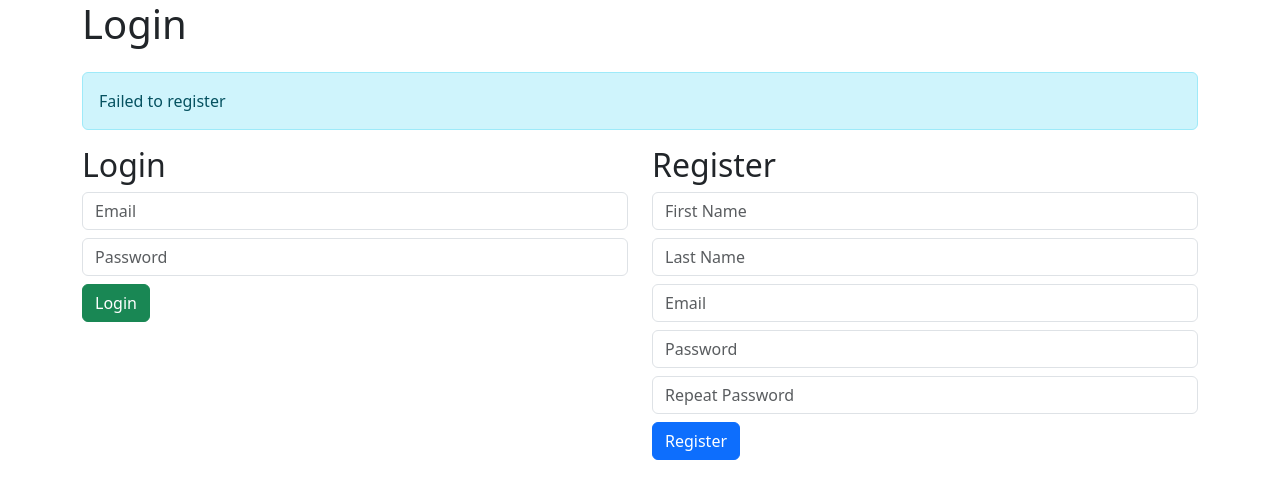
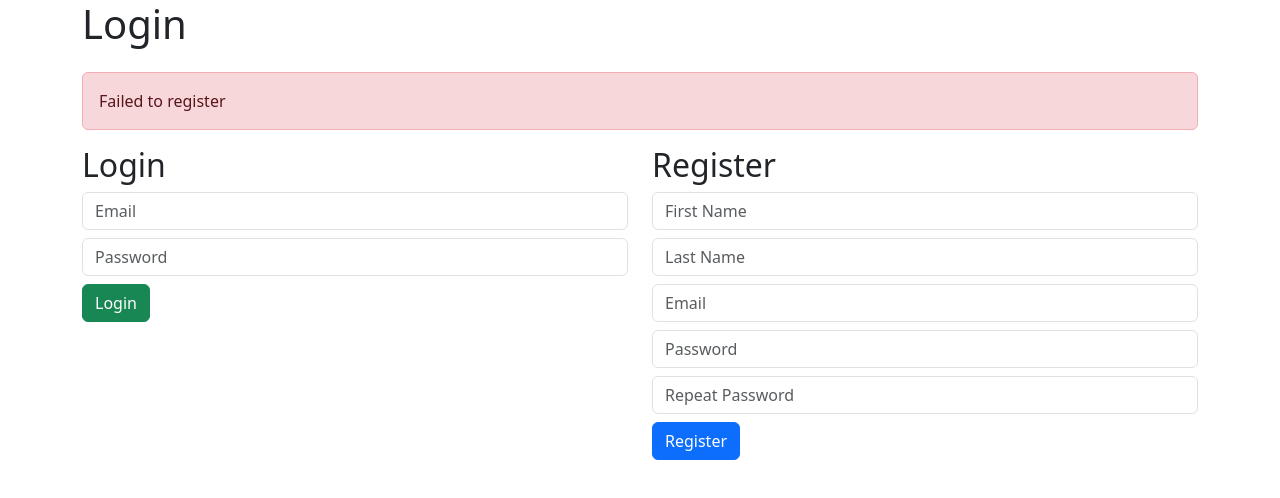
Before and after one commit to andlamb2002/budget-app, a React (Create React App) app in the folder client/: page /login in a window 1280 px wide. Both pictures are taken after a click on the button "Register". Shown: the top 498 px of the page. Built offline with nearby package versions, Linux system fonts and the light colour scheme; no server answers.

Commit message:
Reworked alert component

```diff
--- a/client/src/App.jsx
+++ b/client/src/App.jsx
@@ -1,4 +1,4 @@
-import React from 'react';
+import React, { useState } from 'react';
 import { BrowserRouter, Routes, Route } from 'react-router-dom';
 import { AuthProvider } from './Contexts/authContext';
 import LoginRegister from './Components/LoginRegister';
@@ -9,16 +9,18 @@ import Alert from './Components/Alert';
 import PrivateRoute from './Components/PrivateRoute';
 
 function App() {
+    const [alertMessage, setAlertMessage] = useState({ text: '', type: 'info' });
+
     return (
         <AuthProvider>
             <BrowserRouter>
                 <Header />
-                <Alert />
+                <Alert propMessage={alertMessage} />
                 <div className="container mt-3">
                     <Routes>
-                        <Route path="/" element={<PrivateRoute><Homepage /></PrivateRoute>} />
-                        <Route path="/login" element={<LoginRegister />} />
-                        <Route path="/dashboard" element={<PrivateRoute><Dashboard /></PrivateRoute>} />
+                        <Route path="/" element={<PrivateRoute><Homepage setAlertMessage={setAlertMessage} /></PrivateRoute>} />
+                        <Route path="/login" element={<LoginRegister setAlertMessage={setAlertMessage} />} />
+                        <Route path="/dashboard" element={<PrivateRoute><Dashboard setAlertMessage={setAlertMessage} /></PrivateRoute>} />
                     </Routes>
                 </div>
             </BrowserRouter>
--- a/client/src/Components/Alert.jsx
+++ b/client/src/Components/Alert.jsx
@@ -1,12 +1,16 @@
 import React from 'react';
 import { useAuth } from '../Contexts/authContext';
 
-function Alert() {
-    const { message } = useAuth();
+function Alert({ propMessage }) {
+    const { message: contextMessage } = useAuth();
+
+    const message = propMessage && propMessage.text ? propMessage : contextMessage;
+
+    if (!message || !message.text) return null;
 
     return (
         <div className="container mt-3" style={{ minHeight: '50px' }}>
-            {message && <div className="alert alert-info">{message}</div>}
+            <div className={`alert alert-${message.type}`}>{message.text}</div>
         </div>
     );
 }
--- a/client/src/Components/LoginRegister.jsx
+++ b/client/src/Components/LoginRegister.jsx
@@ -2,8 +2,8 @@ import React, { useState } from 'react';
 import { useAuth } from '../Contexts/authContext';
 import { useNavigate } from 'react-router-dom';
 
-function LoginRegister() {
-    const { login, register, message, setMessageWithTimeout } = useAuth();
+function LoginRegister({ setAlertMessage }) {
+    const { login, register } = useAuth();
     const navigate = useNavigate();
     const [loginInfo, setLoginInfo] = useState({ email: '', password: '' });
     const [registerInfo, setRegisterInfo] = useState({
@@ -15,15 +15,19 @@ function LoginRegister() {
     });
 
     const handleLogin = async () => {
-        await login(loginInfo.email, loginInfo.password);
-        if (message !== 'Failed to login') {
+        const success = await login(loginInfo.email, loginInfo.password);
+        if (success) {
             navigate('/');
+        } else {
+            setAlertMessage({ text: 'Login failed', type: 'danger' });
+            setTimeout(() => setAlertMessage({ text: '', type: 'info' }), 5000);
         }
     };
 
     const handleRegister = async () => {
         if (registerInfo.password !== registerInfo.confirmPassword) {
-            setMessageWithTimeout("Passwords do not match", 'error');
+            setAlertMessage({ text: "Passwords do not match", type: 'danger' });
+            setTimeout(() => setAlertMessage({ text: '', type: 'info' }), 5000);
             return;
         }
         const success = await register(registerInfo.firstName, registerInfo.lastName, registerInfo.email, registerInfo.password);
--- a/client/src/Contexts/authContext/index.jsx
+++ b/client/src/Contexts/authContext/index.jsx
@@ -9,16 +9,11 @@ export function useAuth() {
 
 export function AuthProvider({ children }) {
     const [user, setUser] = useState(null);
-    const [message, setMessage] = useState('');
+    const [message, setMessage] = useState({ text: '', type: 'info' });
 
-    const setMessageWithTimeout = (message, type = 'error') => {
-        if (typeof message === 'object' && message !== null) {
-            const details = message.details || 'An error occurred';
-            setMessage(`${message.error}: ${details}`);
-        } else {
-            setMessage(message);
-        }
-        setTimeout(() => setMessage(''), 5000);
+    const setMessageWithTimeout = (text, type = 'danger') => {
+        setMessage({ text, type });
+        setTimeout(() => setMessage({ text: '', type: 'info' }), 5000);
     };
 
     const login = async (email, password) => {
@@ -27,6 +22,7 @@ export function AuthProvider({ children }) {
             if (response.status === 200) {
                 setUser(response.data);
                 setMessageWithTimeout("Login Successful!", 'success');
+                return true;
             } else {
                 throw new Error('Login failed');
             }
@@ -35,7 +31,8 @@ export function AuthProvider({ children }) {
             const errorMessage = error.response && error.response.data && error.response.data.error
                 ? error.response.data.error
                 : 'Failed to login';
-            setMessageWithTimeout(errorMessage, 'error');
+            setMessageWithTimeout(errorMessage, 'danger');
+            return false;
         }
     };
 
@@ -43,9 +40,11 @@ export function AuthProvider({ children }) {
         try {
             setUser(null);
             setMessageWithTimeout("Logged out successfully!", 'success');
+            return true;
         } catch (error) {
             console.error("Error in logout:", error.message);
-            setMessageWithTimeout('Failed to logout', 'error');
+            setMessageWithTimeout('Failed to logout', 'danger');
+            return false;
         }
     };
 
@@ -64,7 +63,7 @@ export function AuthProvider({ children }) {
             const errorMessage = error.response && error.response.data && error.response.data.error
                 ? error.response.data.error
                 : 'Failed to register';
-            setMessageWithTimeout(errorMessage, 'error');
+            setMessageWithTimeout(errorMessage, 'danger');
             return false;
         }
     };
```
